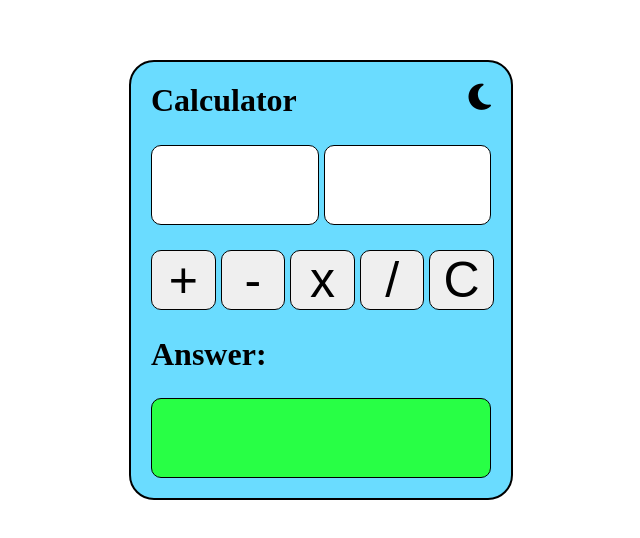
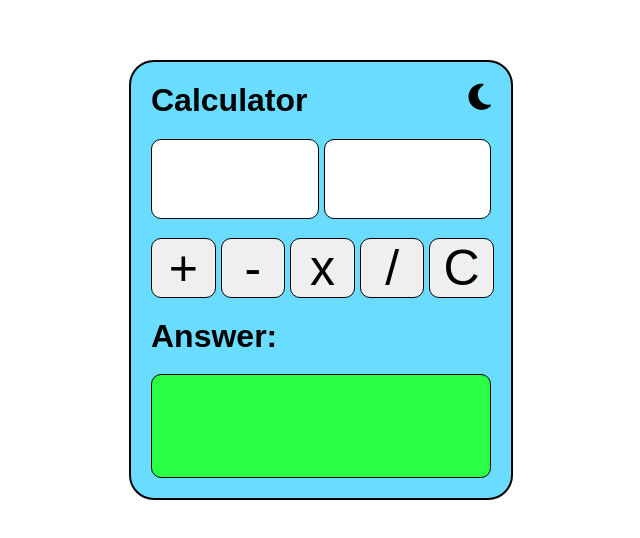
Before and after one commit to gourab-giri7/calculetor, a plain HTML site: page index.html in a window 1280 px wide. Shown: the part 120-658 px from the top of the page, without its empty margins (319-959 px from the left). Drawn offline with Linux system fonts and the light colour scheme.

Commit message:
index.html

```diff
--- a/index.html
+++ b/index.html
@@ -11,6 +11,7 @@
 			margin: 0;
 			padding: 0;
 			box-sizing: border-box;
+			font-family: Arial, Helvetica, sans-serif;
 		}
 		body{
 			display: flex;
@@ -53,8 +54,7 @@
 			border: 1px solid;}
 		.display{
 			background-color: #28ff45;
-			height: 10vh;
-			font-size: 50px;
+			height: 13vh;
 			text-align: center;
 			overflow: scroll;
 			scrollbar-width: none;
@@ -76,7 +76,7 @@
 		}
 		input,.display{
 		height: 55px;
-		font-size: 40px;
+		font-size: 39px;
 		}
 	}
 	</style>
```
